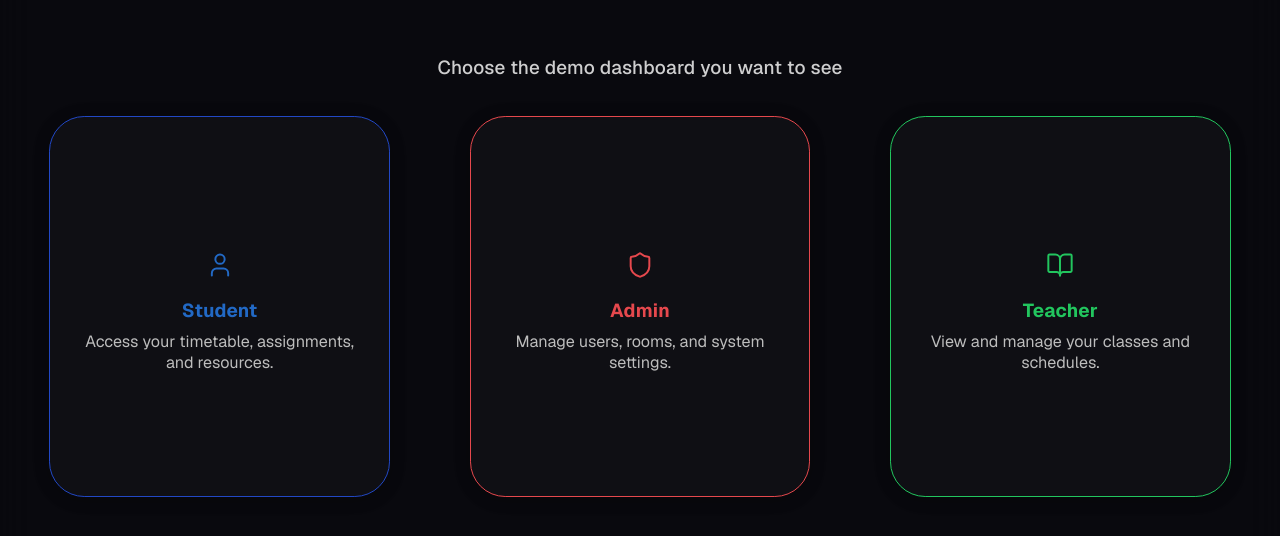
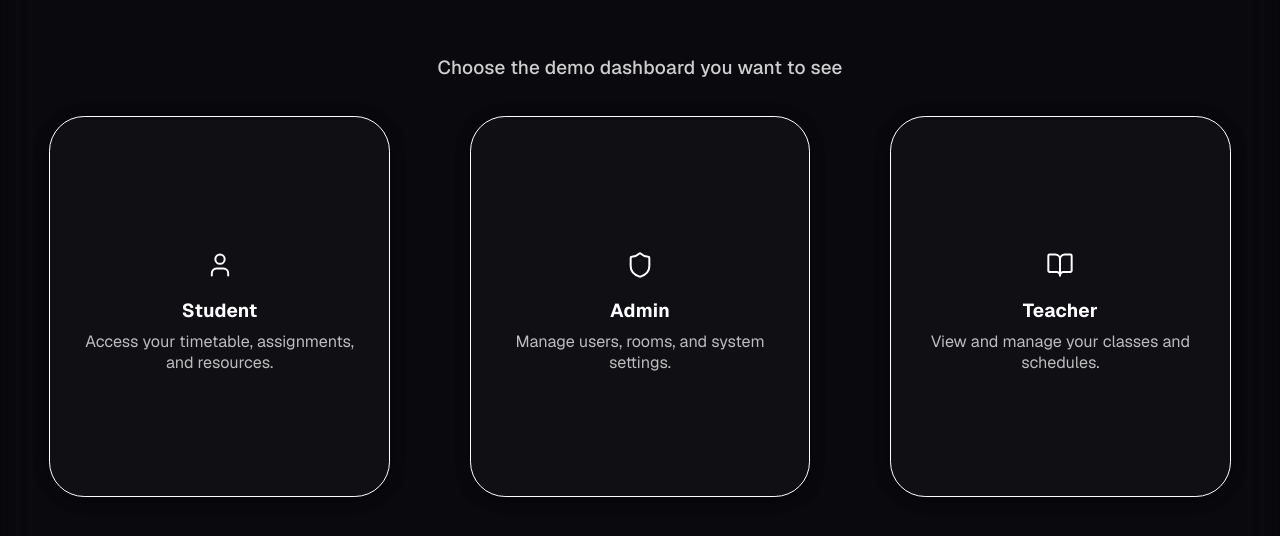
Before and after one commit to Shourya523/EduSch-Frontend, a React (Vite) app: page /roles in a window 1280 px wide. Shown: the part 120-656 px from the top of the page. Built offline with nearby package versions, Linux system fonts and the light colour scheme.

Commit message:
Ansh added student-dashboard

```diff
--- a/src/Pages/UserRoles.css
+++ b/src/Pages/UserRoles.css
@@ -77,20 +77,20 @@
 
 /* Only border and text color for each role */
 .role-student {
-  border-color: #2248c5;
-  color: #2269c5;
+  border-color: white;
+  color: white;
   border-left-width: 1px;
   border-right-width: 1px;
 }
 .role-admin {
-  border-color: #E5484D;
-  color: #E5484D;
+  border-color: white;
+  color: white;
   border-left-width: 1px;
   border-right-width: 1px;
 }
 .role-teacher {
-  border-color: #22c55e;
-  color: #22c55e;
+  border-color: white;
+  color: white;
   border-left-width: 1px;
   border-right-width: 1px;
 }
```
